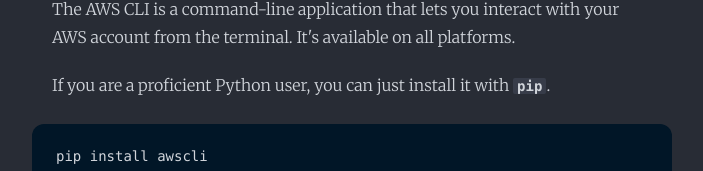
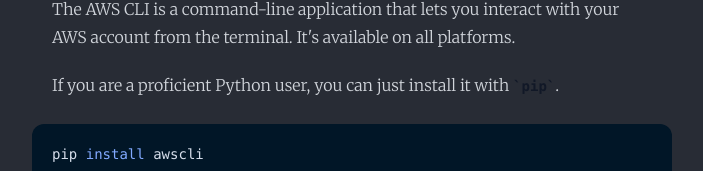
Before and after one commit to alexyin0978/chihkaiyin.blog, a Next.js app: page /aws-quickstart in a window 1280 px wide. Shown: the part 781-952 px from the top of the page, without its empty margins (288-991 px from the left). Built offline with nearby package versions, Linux system fonts and the light colour scheme.

Commit message:
update: md styling WIP

```diff
--- a/app/[post]/page.tsx
+++ b/app/[post]/page.tsx
@@ -1,7 +1,14 @@
 import { Merriweather, Montserrat } from "next/font/google";
-import ReactMarkdown from "react-markdown";
 
 import { PostMetaData, getPost } from "@/utils/readPost";
+
+import Markdown from "@/components/Markdown";
+
+type PostProps = {
+  params: {
+    post: string;
+  };
+};
 
 const merriweather = Merriweather({
   weight: "300",
@@ -11,12 +18,6 @@
 const montserrat = Montserrat({
   subsets: ["latin"],
 });
-
-type PostProps = {
-  params: {
-    post: string;
-  };
-};
 
 // TODO: I don't know why tailwind doesn't process the right style for addProsePrefix
 // I hard coded the style for now
@@ -55,15 +56,13 @@
   blockquote: "prose-blockquote:text-gray-300",
   strong: "prose-strong:text-gray-300 prose-strong:font-bold",
   pre: "prose-pre:bg-[#011627] prose-pre:rounded-xl prose-pre:p-5 prose-pre:-mx-5",
-  code: "prose-code:before:content-none prose-code:after:content-none prose-code:bg-[#737c99] prose-code:text-gray-300 prose-code:bg-opacity-20 prose-code:rounded-sm prose-code:px-1",
+  // pre: "prose-pre:bg-[#011627] prose-pre:rounded-xl prose-pre:p-5 prose-pre:-mx-5",
+  // code: "prose-code:before:content-none prose-code:after:content-none prose-code:bg-[#737c99] prose-code:text-gray-300 prose-code:bg-opacity-20 prose-code:rounded-sm prose-code:px-1",
+  code: "",
 };
 
 export default function Post({ params }: PostProps) {
   const { data: postMetaData, content: postMarkdown } = getPost(params.post);
-
-  const MarkdownComponents: object = {
-    // SyntaxHighlight code will go here
-  };
 
   return (
     <main className="pt-4">
@@ -77,15 +76,15 @@
           {(postMetaData as PostMetaData).date}
         </p>
       </header>
+
       <article
         className={`prose text-gray-300 ${proseStyles.headings}
-        ${proseStyles.p} ${proseStyles.a} ${proseStyles.blockquote}
-        ${proseStyles.strong} ${proseStyles.pre}
-        ${proseStyles.code} ${merriweather.className}`}
+      ${proseStyles.p} ${proseStyles.a} ${proseStyles.blockquote}
+      ${proseStyles.strong} ${proseStyles.pre}
+      ${proseStyles.code} ${merriweather.className}`}
       >
-        <ReactMarkdown components={MarkdownComponents}>
-          {postMarkdown}
-        </ReactMarkdown>
+        <Markdown markdown={postMarkdown} />
+        sss
       </article>
     </main>
   );
--- /dev/null
+++ b/components/Markdown.tsx
@@ -0,0 +1,99 @@
+"use client";
+
+import { useEffect, useState } from "react";
+import ReactMarkdown from "react-markdown";
+import rangeParser from "parse-numeric-range";
+
+// NOTE: SyntaxHighlighter is a client component
+import { PrismLight as SyntaxHighlighter } from "react-syntax-highlighter";
+import css from "react-syntax-highlighter/dist/cjs/languages/prism/css";
+import tsx from "react-syntax-highlighter/dist/cjs/languages/prism/tsx";
+import typescript from "react-syntax-highlighter/dist/cjs/languages/prism/typescript";
+import jsx from "react-syntax-highlighter/dist/cjs/languages/prism/jsx";
+import javascript from "react-syntax-highlighter/dist/cjs/languages/prism/javascript";
+import bash from "react-syntax-highlighter/dist/cjs/languages/prism/bash";
+import markdown from "react-syntax-highlighter/dist/cjs/languages/prism/markdown";
+import json from "react-syntax-highlighter/dist/cjs/languages/prism/json";
+import { nightOwl } from "react-syntax-highlighter/dist/cjs/styles/prism"; // syntax theming
+
+SyntaxHighlighter.registerLanguage("css", css);
+SyntaxHighlighter.registerLanguage("tsx", tsx);
+SyntaxHighlighter.registerLanguage("typescript", typescript);
+SyntaxHighlighter.registerLanguage("jsx", jsx);
+SyntaxHighlighter.registerLanguage("javascript", javascript);
+SyntaxHighlighter.registerLanguage("bash", bash);
+SyntaxHighlighter.registerLanguage("markdown", markdown);
+SyntaxHighlighter.registerLanguage("json", json);
+
+export default function Markdown({ markdown }: { markdown: string }) {
+  const [hasMounted, setHasMounted] = useState(false);
+
+  useEffect(() => {
+    setHasMounted(true);
+  }, []);
+
+  return (
+    <ReactMarkdown
+      components={{
+        code({ node, inline, className, children, ...props }) {
+          // className can cause hydration error, only executes it after mounted
+          const hasLang = /language-(\w+)/.exec(className || "");
+
+          const hasMeta = !!node?.data?.meta;
+
+          const applyHighlights: object = (applyHighlights: number) => {
+            if (!hasMeta) return undefined;
+
+            const RE = /{([\d,-]+)}/;
+
+            const metadata =
+              node.data && node.data.meta && typeof node.data.meta === "string"
+                ? node.data.meta.replace(/\s/g, "")
+                : "";
+
+            const strlineNumbers =
+              RE?.test(metadata) && RE?.exec(metadata)
+                ? (RE.exec(metadata) as RegExpExecArray)[1]
+                : "0";
+
+            console.log(strlineNumbers);
+            const highlightLines = rangeParser(strlineNumbers);
+            const data: string | null = highlightLines.includes(applyHighlights)
+              ? "!bg-red-300"
+              : "!bg-yellow-300";
+
+            console.log(data);
+            return { data };
+          };
+
+          const shouldHighlight = !inline && hasLang && hasMounted;
+          const contentToHighlight = String(children).replace(/\n$/, "");
+
+          return shouldHighlight ? (
+            <SyntaxHighlighter
+              style={nightOwl}
+              // NOTE:
+              // executing "language" on server will somehow cause hydration error(mismatch on className)
+              // so, do it after client mounted
+              language={hasLang[1]}
+              PreTag="div"
+              className="codeStyle !my-0 !p-0"
+              showLineNumbers={false}
+              useInlineStyles={true}
+              wrapLines={hasMeta}
+              lineProps={applyHighlights}
+            >
+              {contentToHighlight}
+            </SyntaxHighlighter>
+          ) : (
+            <code className={className} {...props}>
+              {children}
+            </code>
+          );
+        },
+      }}
+    >
+      {markdown}
+    </ReactMarkdown>
+  );
+}
--- a/package.json
+++ b/package.json
@@ -21,9 +21,11 @@
     "markdown-to-jsx": "^7.2.1",
     "next": "13.4.4",
     "next-themes": "^0.2.1",
+    "parse-numeric-range": "^1.3.0",
     "react": "18.2.0",
     "react-dom": "18.2.0",
     "react-markdown": "^8.0.7",
+    "react-syntax-highlighter": "^15.5.0",
     "remark": "^14.0.3",
     "remark-html": "^15.0.2",
     "tailwindcss": "3.3.2",
@@ -31,6 +33,7 @@
   },
   "devDependencies": {
     "@tailwindcss/typography": "^0.5.9",
+    "@types/react-syntax-highlighter": "^15.5.7",
     "prettier": "^3.0.0",
     "prettier-plugin-tailwindcss": "^0.3.0"
   }
```
Also changed, not shown: post/gpt-3-generated-poetry.md (+32 -5 lines), 1 other file (tests, documents, lock files or other folders).
